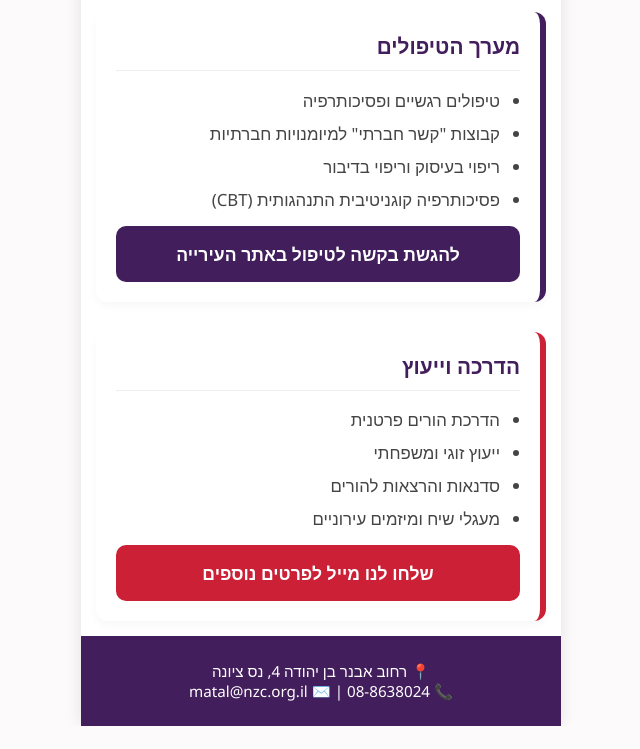
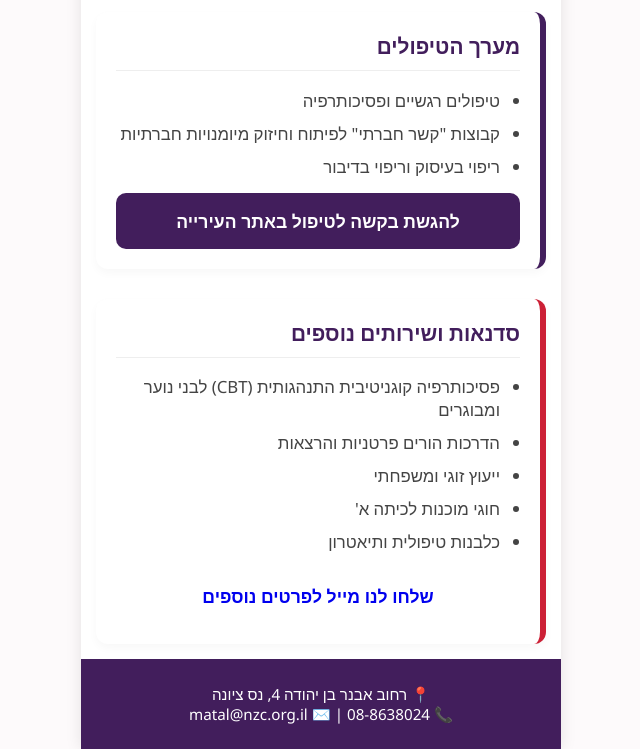
Before and after one commit to MatalNZ/Nicetomeet, a plain HTML site: page index.html in a window 1280 px wide. Shown: the part 312-1061 px from the top of the page, without its empty margins (319-959 px from the left). Before the commit the page ends 1038 px from the top, so only its background shows below. Drawn offline with Linux system fonts and the light colour scheme.

Commit message:
Update index.html

```diff
--- a/index.html
+++ b/index.html
@@ -30,7 +30,6 @@
             border-bottom: 5px solid var(--purple);
             background: #fff;
         }
-        /* הקוד יחפש קובץ בשם logo.png שנמצא באותה תיקייה */
         .logo-img {
             max-width: 280px;
             height: auto;
@@ -87,22 +86,22 @@
         <h2>מערך הטיפולים</h2>
         <ul>
             <li>טיפולים רגשיים ופסיכותרפיה</li>
-            <li>קבוצות "קשר חברתי" למיומנויות חברתיות</li>
+            <li>קבוצות "קשר חברתי" לפיתוח וחיזוק מיומנויות חברתיות</li>
             <li>ריפוי בעיסוק וריפוי בדיבור</li>
-            <li>פסיכותרפיה קוגניטיבית התנהגותית (CBT)</li>
         </ul>
         <a href="https://www.nzc.org.il/%D7%98%D7%95%D7%A4%D7%A1-%D7%A4%D7%A0%D7%99%D7%99%D7%94-%D7%9C%D7%9E%D7%AA%D7%9C/" target="_blank" class="btn btn-p">להגשת בקשה לטיפול באתר העירייה</a>
     </div>
 
     <div class="card" style="border-right-color: var(--red);">
-        <h2>הדרכה וייעוץ</h2>
+        <h2>סדנאות ושירותים נוספים</h2>
         <ul>
-            <li>הדרכת הורים פרטנית</li>
+            <li>פסיכותרפיה קוגניטיבית התנהגותית (CBT) לבני נוער ומבוגרים</li>
+            <li>הדרכות הורים פרטניות והרצאות</li>
             <li>ייעוץ זוגי ומשפחתי</li>
-            <li>סדנאות והרצאות להורים</li>
-            <li>מעגלי שיח ומיזמים עירוניים</li>
+            <li>חוגי מוכנות לכיתה א'</li>
+            <li>כלבנות טיפולית ותיאטרון</li>
         </ul>
-        <a href="mailto:matal@nzc.org.il" class="btn btn-r">שלחו לנו מייל לפרטים נוספים</a>
+        <a href="mailto:matal@nzc.org.il?subject=פנייה בנושא טיפול CBT/סדנאות" class="btn btn-red">שלחו לנו מייל לפרטים נוספים</a>
     </div>
 
     <div class="footer">
```
